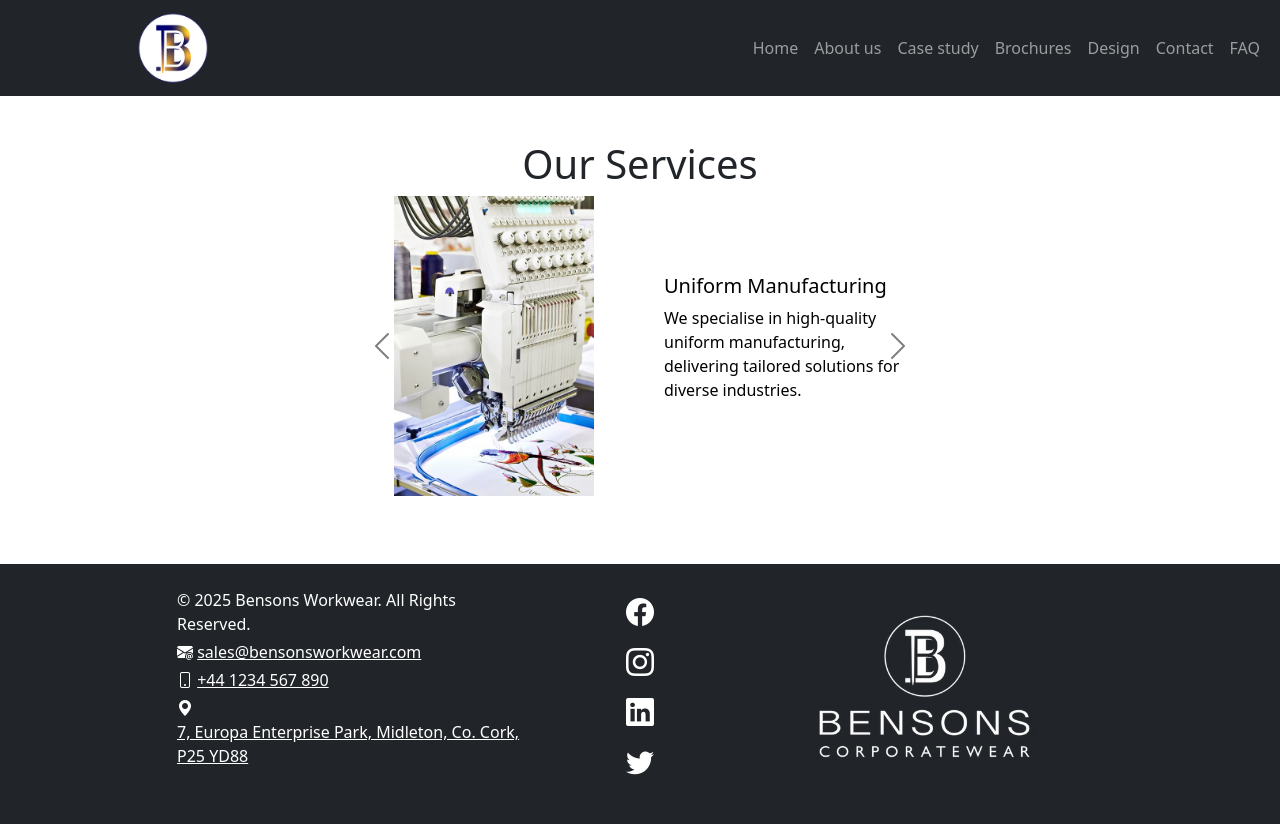
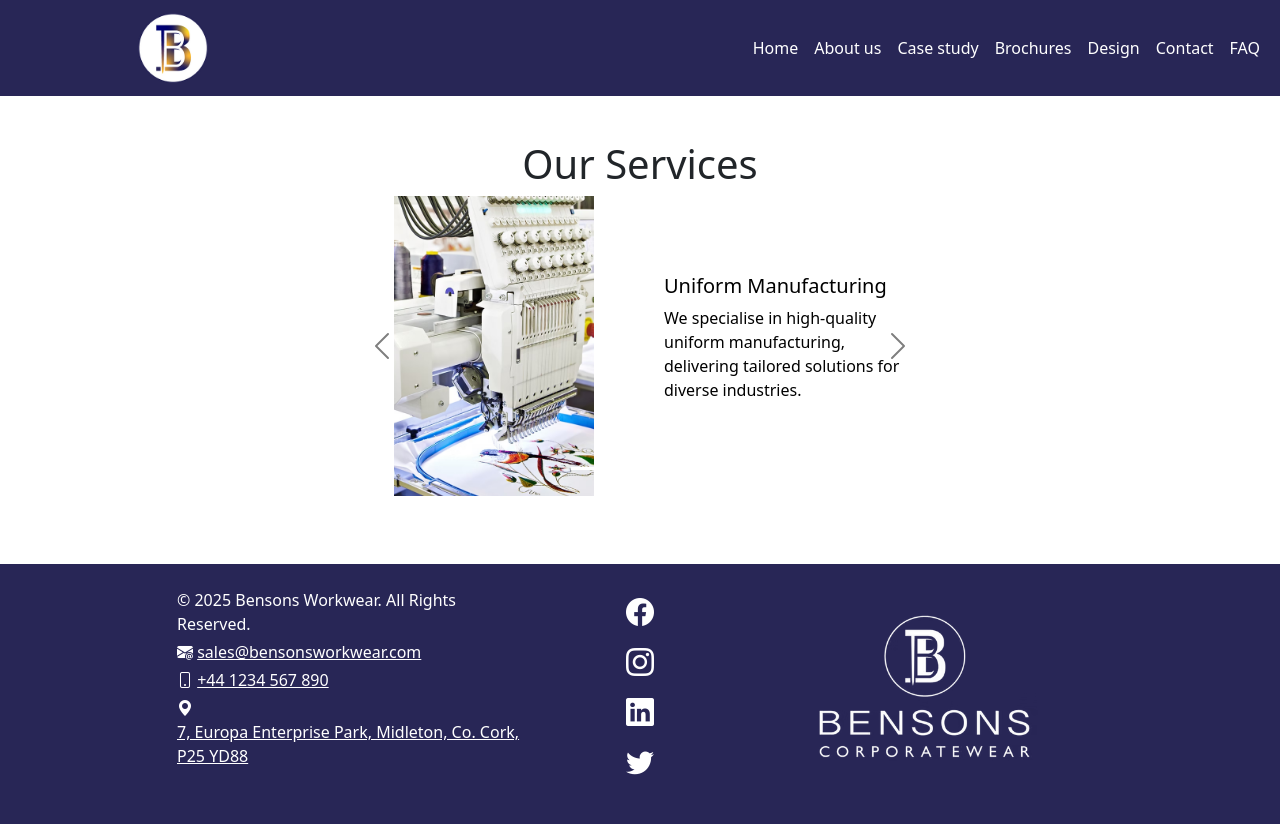
Before and after one commit to AlvaroFernandezMartin/Web-Code, a Django app: page / in a window 1280 px wide. Run offline with Django 4.2, Linux system fonts and the light colour scheme.

Commit message:
demo base html finished

```diff
--- a/shared/static/shared/css/base.css
+++ b/shared/static/shared/css/base.css
@@ -1,10 +1,46 @@
-footer a:hover {
-    color: #ff6600 !important;
+/* General structure and layout */
+html, body {
+    height: 100%;
+    margin: 0;
+    display: flex;
+    flex-direction: column;
 }
 
-.logo{
+.container-fluid {
+    flex: 1;
+}
+
+footer {
+    flex-shrink: 0;
+}
+
+/* General styles and navigation */
+.bg-primary {
+    background-color: rgba(40, 38, 86, 1) !important;
+}
+
+.nav-link {
+    color: white !important;
+}
+
+.nav-link:hover {
+    color: #ffde44 !important;
+}
+
+.navbar-toggler {
+    background-color: white;
+}
+
+/* Footer styles and links */
+footer a:hover {
+    color: #ffde44 !important;
+}
+
+/* Logo styles */
+.logo {
     margin-left: 10%;
 }
+
 .logo-footer {
     transition: transform 0.3s ease-in-out, filter 0.3s ease-in-out;
 }
--- a/shared/templates/base.html
+++ b/shared/templates/base.html
@@ -6,17 +6,14 @@
     <title>{% block title %}Bensonsworkwear{% endblock %}</title>
     {% load static %}
 
-    <!-- Bootstrap CSS -->
     <link href="https://cdn.jsdelivr.net/npm/bootstrap@5.3.0/dist/css/bootstrap.min.css" rel="stylesheet">
-    <!-- Custom CSS  -->
     <link rel="stylesheet" href="{% static 'shared/css/base.css' %}">
-    <!-- Bootstrap Icons -->
     <link rel="stylesheet" href="https://cdn.jsdelivr.net/npm/bootstrap-icons/font/bootstrap-icons.css">
 </head>
 <body>
 
     <!-- Navbar -->
-    <nav class="navbar navbar-expand-lg navbar-dark bg-dark">
+    <nav class="navbar navbar-expand-lg  bg-primary">
         <div class="container-fluid">
             <a class="navbar-brand logo" href="#">
                 <img src="{% static 'shared/img/logo_Bensonsworkwear.png' %}" alt="Bensons Workwear Logo" height="70">
@@ -25,7 +22,7 @@
                 <span class="navbar-toggler-icon"></span>
             </button>
             <div class="collapse navbar-collapse" id="navbarNav">
-                <ul class="navbar-nav ms-auto">
+                <ul class="navbar-nav ms-auto ">
                     <li class="nav-item"><a class="nav-link" href="#">Home</a></li>
                     <li class="nav-item"><a class="nav-link" href="#">About us</a></li>
                     <li class="nav-item"><a class="nav-link" href="#">Case study</a></li>
@@ -45,12 +42,11 @@
     </div>
 
     <!-- Footer -->
-<footer class="bg-dark text-white py-4 mt-5">
+    <footer class="text-white py-4 mt-5 bg-primary">
         <div class="container">
-        <!-- Fila principal del footer, centrada -->
             <div class="row justify-content-center align-items-center">
 
-            <!-- Información de contacto (4 columnas en escritorio) -->
+                <!-- contact infomation  -->
                 <div class="col-12 col-md-4 mb-3 text-md-start text-center">
                     <p class="mb-1">&copy; 2025 Bensons Workwear. All Rights Reserved.</p>
                     <p class="mb-1">
@@ -71,7 +67,7 @@
                     </p>
                 </div>
 
-            <!-- Redes Sociales (2 columnas en escritorio) -->
+                <!-- Social media  -->
                 <div class="col-12 col-md-2 mb-3 d-flex flex-column align-items-center">
                     <a href="https://www.facebook.com/BensonsWorkwear" target="_blank" class="text-white fs-3 mb-2">
                         <i class="bi bi-facebook"></i>
@@ -87,7 +83,7 @@
                     </a>
                 </div>
 
-            <!-- Logo (4 columnas en escritorio) -->
+                <!-- Logo -->
                 <div class="col-12 col-md-4 mb-3 text-center">
                     <img src="{% static 'shared/img/logo_Bensons_White.avif' %}" class="logo-footer" alt="Bensons Workwear Logo" height="150">
                 </div>
@@ -95,8 +91,7 @@
             </div>
         </div>
     </footer>
-    <!-- Bootstrap JS -->
+
     <script src="https://cdn.jsdelivr.net/npm/bootstrap@5.3.0/dist/js/bootstrap.bundle.min.js"></script>
-
 </body>
 </html>
```
Lines whose indentation alone changed are shown as unchanged.
